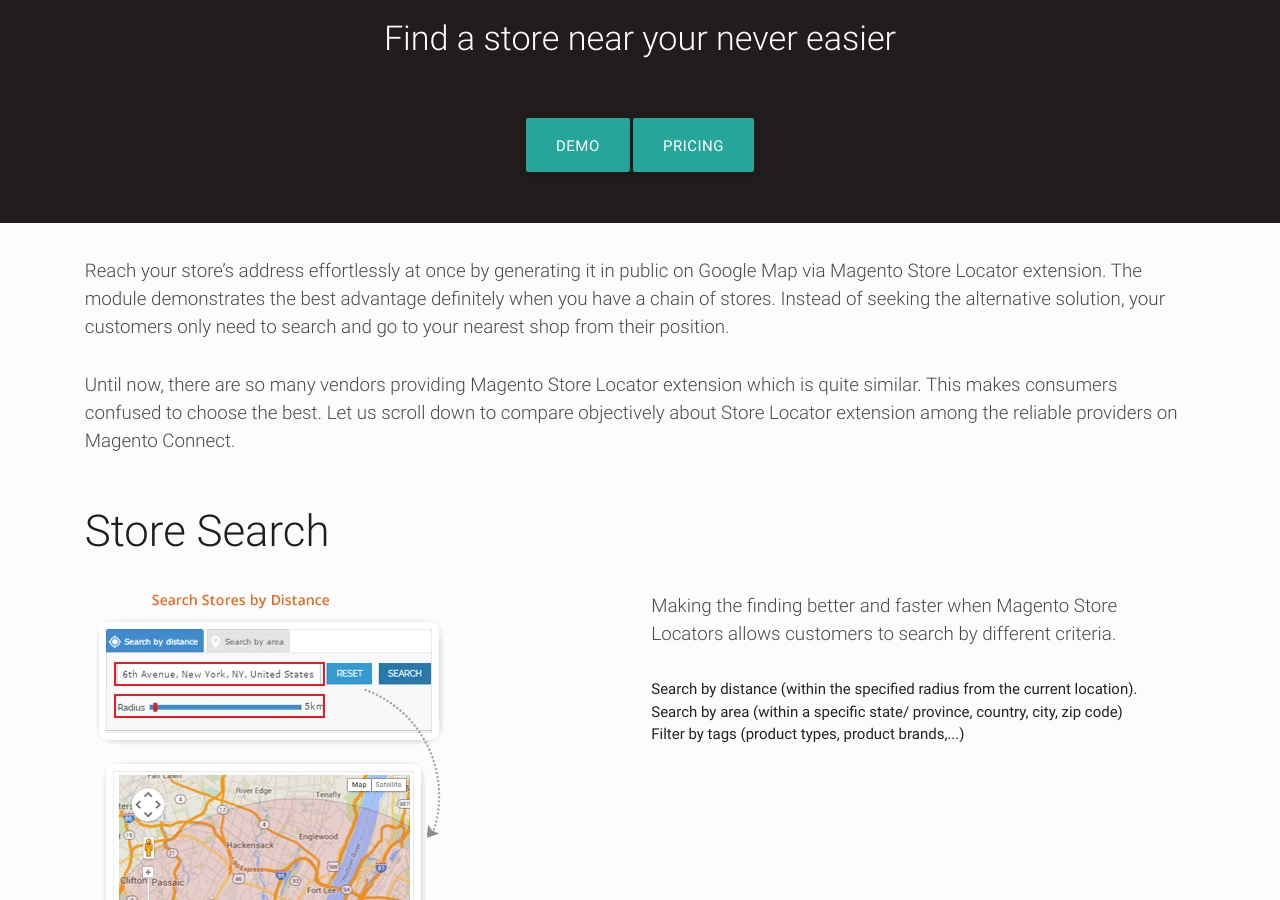
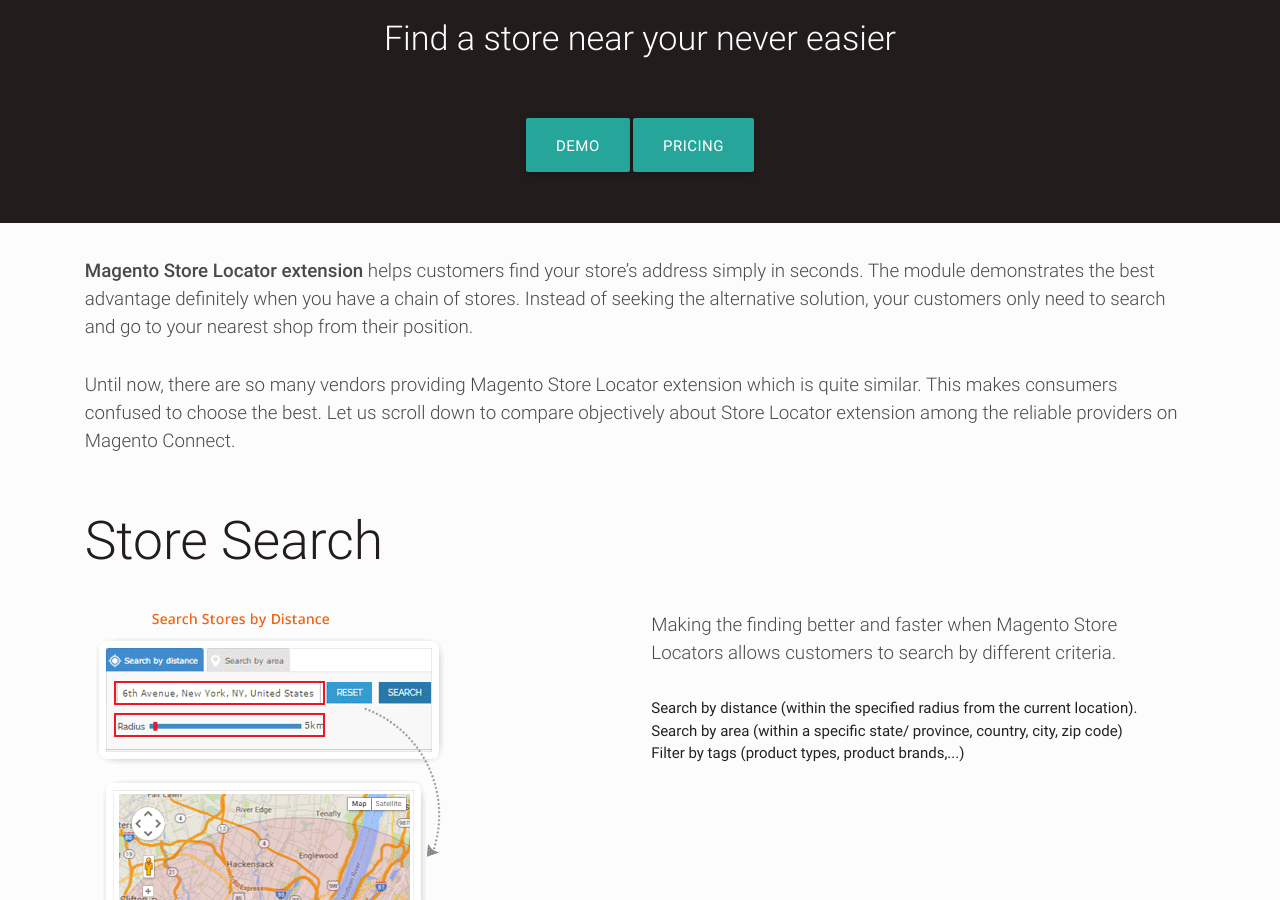
Before and after one commit to magentolocator/bsl, a Jekyll site: the page built from index.html, in a window 1280 px wide and 900 px high, scrolled down 366 px. Built offline with Jekyll 4.4.1, drawn with Linux system fonts in a browser that asks for light colours; nearby versions of some CDN libraries; the list of posts is cut into pages by our own code; some of the changed text lies outside the part shown.

Commit message:
Update index.html

```diff
--- a/index.html
+++ b/index.html
@@ -2,7 +2,7 @@
 layout: home
 
 title: Magento Store Locator Extension
-meta-title: Magento Store Locator extension is the #1 choice
+meta-title: "Magento Store Locator extension is the #1 choice"
 meta-description: "The most usefuly Magento Store Locator extension for your Magento store in the Magento market."
 meta-keywords: "magento store locator, magento store locator module, magento store locator plugin, magento store locator extension"
 redirect_from:
@@ -28,7 +28,7 @@
   <div class="section">
 
       <div class="row">
-        <p class="caption">Reach your store’s address effortlessly at once by generating it in public on Google Map via Magento Store Locator extension. The module demonstrates the best advantage definitely when you have a chain of stores. Instead of seeking the alternative solution, your customers only need to search and go to your nearest shop from their position.</p>
+        <p class="caption"><strong>Magento Store Locator extension</strong> helps customers find your store’s address simply in seconds. The module demonstrates the best advantage definitely when you have a chain of stores. Instead of seeking the alternative solution, your customers only need to search and go to your nearest shop from their position.</p>
         <p class="caption">Until now, there are so many vendors providing Magento Store Locator extension which is quite similar. This makes consumers confused to choose the best. Let us scroll down to compare objectively about Store Locator extension among the reliable providers on Magento Connect.</p>
 
       </div>
@@ -41,7 +41,7 @@
 
 
       <div class="row">
-        <h3 class="header light">Store Search</h3>
+        <h2 class="header light">Store Search</h2>
         <div class="col s12 m6">
           <img class="responsive-img" src="{{ site.url }}/assets/img/extensions-images/locator3.0-3.gif" alt="Store Search">
         </div>
@@ -59,7 +59,7 @@
 
 
       <div class="row">
-        <h3 class="header light">Street/Direction view</h3>
+        <h2 class="header light">Street/Direction view</h2>
 
         <div class="col s12 m6">
           <p class="caption">The search results of stores which meet all conditions will be shown on the Store List page and especially, the clear direction is always ready to give your customers the fastest way to get the needed place. Along with detailed directions on map/satellite mode, they even can explore any store locations through 360-degree, panoramic, and street-level imagery.</p>
@@ -74,7 +74,7 @@
 
 
       <div class="row">
-        <h3 class="header light">Store Locators Contact</h3>
+        <h2 class="header light">Magento Store Locator Contact</h2>
 
         <div class="col s12 m6">
           <p class="caption">In order to be more friendly with your customers, a lot of store information is displayed including Address, Phone, Email, Opening & Closing hours, Store Locator on Google Map and some of the store images. Even they can approach to any review of store’s clients via Facebook if you accept. This function is the awesome solution to create the huge reliability for your customers who only reach you on the internet in the first time.</p>
@@ -89,7 +89,7 @@
 
 
       <div class="row">
-        <h3 class="header light">Google Map Integration</h3>
+        <h2 class="header light">Google Map Integration</h2>
 
         <div class="col s12 m6">
           <p class="caption">By installing Store Locator module, Google Map is already integrated. Each chosen store will be appeared instantly enclosing to store icon for that.</p>
@@ -104,10 +104,10 @@
 
 
       <div class="row">
-        <h3 class="header light">Unlimited new store locators</h3>
+        <h2 class="header light">Unlimited new store locators</h2>
 
         <div class="col s12 m6">
-          <p class="caption">Allow store owners to enable or disable any store which belongs to your chain of store quickly as well as provide all details of store and specially to the searchers, set up opening & closing time separately on normal days and holidays.</p>
+          <p class="caption">Magento Store Locator allows store owners to enable or disable any store which belongs to your chain of store quickly as well as provide all details of store and specially to the searchers, set up opening & closing time separately on normal days and holidays.</p>
         </div>
         <div class="col s12 m6">
           <img class="responsive-img" src="{{ site.url }}/assets/img/extensions-images/storeview.png" alt="Unlimited new store locators">
@@ -119,7 +119,7 @@
 
 
       <div class="row">
-        <h3 class="header light">Time schedule</h3>
+        <h2 class="header light">Time schedule</h2>
 
         <div class="col s12 m6">
           <p class="caption"> In case, if there is any change of contact or opening & closing time, it is possible to edit them comfortably in Admin Panel.</p>
@@ -134,7 +134,7 @@
 
 
       <div class="row">
-        <h3 class="header light">Custom interface templates</h3>
+        <h2 class="header light">Custom interface templates</h2>
 
         <div class="col s12 m6">
           <p class="caption">This feature helps you configure flexibly the interface of Store Location page. By CMS Block, the admin has rights to select one of various map styles, simultaneously, custom the color infinitely how to match with your store’s design.</p>
@@ -149,7 +149,7 @@
 
 
       <div class="row">
-        <h3 class="header light">Support for SEO</h3>
+        <h2 class="header light">Support for SEO</h2>
 
         <div class="col s12 m6">
           <p class="caption">The extension allows adding and modifying meta information to each store for better SEO. Let create meta keywords and meta description for the certain link of your store.</p>
@@ -164,7 +164,7 @@
 
 
       <div class="row">
-        <h3 class="header light">Export/Import store locator data</h3>
+        <h2 class="header light">Export/Import store locator data</h2>
 
         <div class="col s12 m6">
           <p class="caption">It is easy to import a number of stores at the same time by means of CSV file or export to CSV or XML file without risk of losing store data.</p>
```
